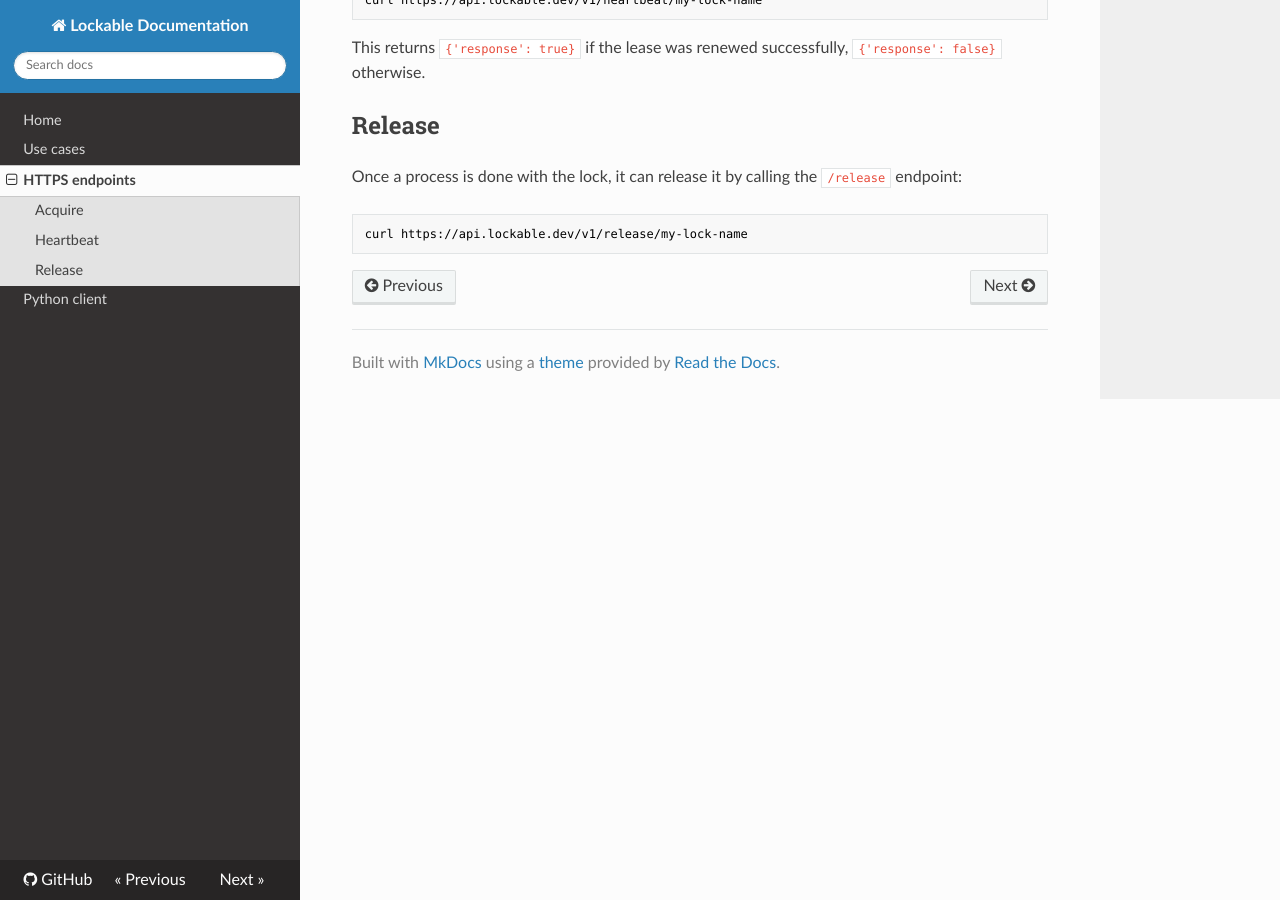
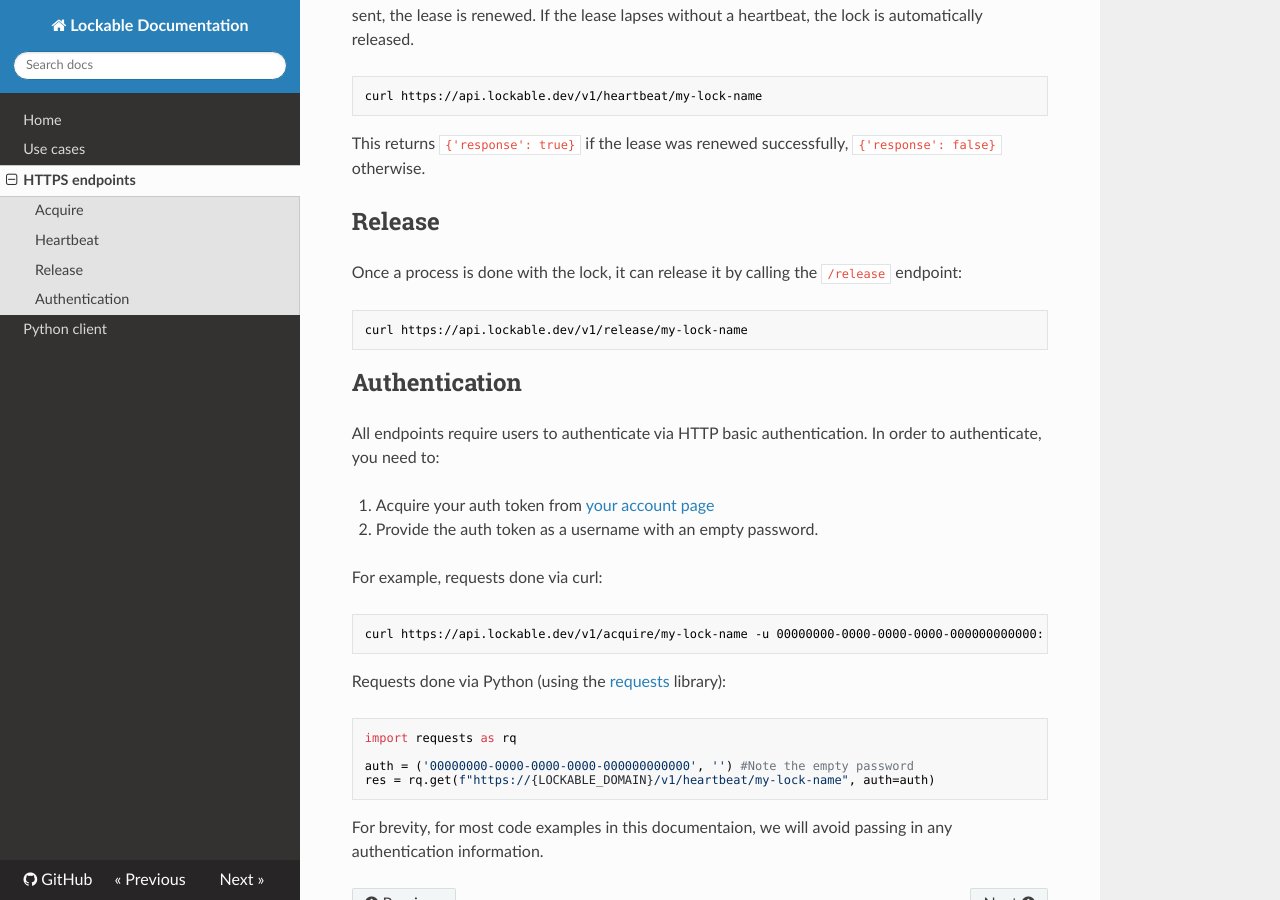
Before and after one commit to lockable-dev/lockable-docs, an MkDocs documentation site: the page built from docs/https-endpoints.md, in a window 1280 px wide and 900 px high, scrolled down 831 px. Built offline with MkDocs 1.6.1, drawn with Linux system fonts in a browser that asks for light colours; nearby versions of some CDN libraries; some of the changed text lies outside the part shown.

Commit message:
Expanded docs

````diff
--- a/docs/https-endpoints.md
+++ b/docs/https-endpoints.md
@@ -1,6 +1,10 @@
 # Lockable via HTTPS requests
 
 Lockable exposes 3 different endpoints:
+
+* [acquire](#acquire)
+* [heartbeat](#heartbeat)
+* [release](#release)
 
 ## Acquire
 You can attempt to acquire a lock by calling `/acquire`:
@@ -28,3 +32,24 @@ Once a process is done with the lock, it can release it by calling the `/release
 ```bash
 curl https://api.lockable.dev/v1/release/my-lock-name
 ```
+
+## Authentication
+All endpoints require users to authenticate via HTTP basic authentication. In order to authenticate, you need to:
+
+1. Acquire your auth token from [your account page](https://lockable.dev/account)
+2. Provide the auth token as a username with an empty password.
+
+For example, requests done via curl:
+```bash
+curl https://api.lockable.dev/v1/acquire/my-lock-name -u 00000000-0000-0000-0000-000000000000:
+```
+
+Requests done via Python (using the [requests](https://pypi.org/project/requests/) library):
+```python
+import requests as rq
+
+auth = ('00000000-0000-0000-0000-000000000000', '') #Note the empty password
+res = rq.get(f"https://{LOCKABLE_DOMAIN}/v1/heartbeat/my-lock-name", auth=auth)
+```
+
+For brevity, for most code examples in this documentaion, we will avoid passing in any authentication information.
````
Also changed, not shown: docs/index.md (+5 -0 lines), docs/python-client.md (+20 -0 lines), docs/use-cases.md (+2 -0 lines).
